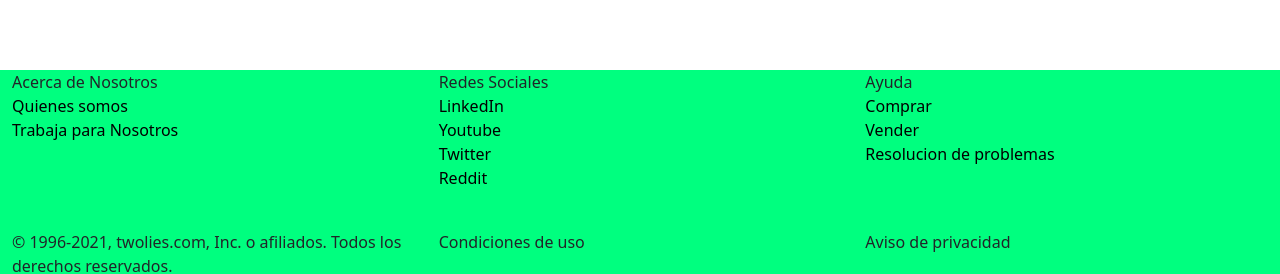
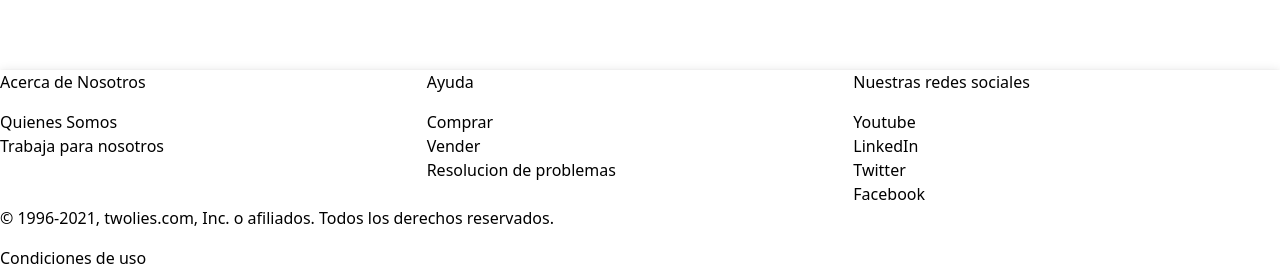
Before and after one commit to javiertapiadev/TwoLife-React, a React (Create React App) app: page / in a window 1280 px wide. Shown: the part 2906-3180 px from the top of the page. Built offline with nearby package versions, Linux system fonts and the light colour scheme.

Commit message:
footer migrated from react-bootstrap to Material UI

```diff
--- a/src/components/Footer.js
+++ b/src/components/Footer.js
@@ -1,39 +1,60 @@
 import React from 'react';
 import '../styles/footer.css';
-import { Container, Row, Col } from 'react-bootstrap';
+import { Grid, Stack, AppBar } from '@mui/material/';
+import styled from 'styled-components'
+
+const Link = styled.a`
+  color: black;
+  text-decoration: none;
+`;
+
+const Paragraph = styled.p`
+  color: black;
+`;
 
 function Footer() {
 
-    return (
-        <Container fluid className="footer">
-            <Row className="firstSection">
-                <Col className="sections">
-                    <span>Acerca de Nosotros</span>
-                    <a href="youtube.com" className="links">Quienes somos</a>
-                    <a href="youtube.com" className="links">Trabaja para Nosotros</a>
-                </Col>
-                <Col className="sections">
-                    <span>Redes Sociales</span>
-                    <a href="youtube.com" className="links">LinkedIn</a>
-                    <a href="youtube.com" className="links">Youtube</a>
-                    <a href="youtube.com" className="links">Twitter</a>
-                    <a href="youtube.com" className="links">Reddit</a>
-                </Col>
-                <Col className="sections">
-                    <span>Ayuda</span>
-                    <a href="youtube.com" className="links">Comprar</a>
-                    <a href="youtube.com" className="links">Vender</a>
-                    <a href="youtube.com" className="links">Resolucion de problemas</a>
-                </Col>
-            </Row>
-            <Row className="copyright">
-                <Col>© 1996-2021, twolies.com, Inc. o afiliados. Todos los derechos reservados.</Col>
-                <Col>Condiciones de uso</Col>
-                <Col>Aviso de privacidad</Col>
-            </Row>
-        </Container>
-    )
-
+  return (
+    <>
+      <AppBar position="static" style= {{ backgroundColor: "white" }}>
+        <Grid container>
+          <Grid container xs={4}>
+            <Stack style={{ width: "100%" }}>
+              <Paragraph>Acerca de Nosotros</Paragraph>
+              <Link href="#"> Quienes Somos </Link>
+              <Link href="#"> Trabaja para nosotros </Link>
+            </Stack>
+          </Grid>
+          <Grid container xs={4} style={{ width: "100%" }}>
+            <Stack style={{ width: "100%" }}>
+              <Paragraph>Ayuda</Paragraph>
+              <Link href="#">Comprar</Link>
+              <Link href="#">Vender</Link>
+              <Link href="#">Resolucion de problemas</Link>
+            </Stack>
+          </Grid>
+          <Grid container xs={4}>
+            <Stack style={{ width: "100%" }}>
+              <Paragraph> Nuestras redes sociales </Paragraph>
+              <Link href="#"> Youtube   </Link>
+              <Link href="#"> LinkedIn  </Link>
+              <Link href="#"> Twitter   </Link>
+              <Link href="#"> Facebook  </Link>
+            </Stack>
+          </Grid>
+        </Grid>
+        <Grid container>
+          <Grid item xs={12}>
+            <Stack>
+              <Paragraph>© 1996-2021, twolies.com, Inc. o afiliados. Todos los derechos reservados.</Paragraph>
+              <Link href="#">Condiciones de uso</Link>
+              <Link href="#">Aviso de privacidad</Link>
+            </Stack>
+          </Grid>
+        </Grid>
+      </AppBar>
+    </>
+  )
 };
 
 export default Footer;
```
